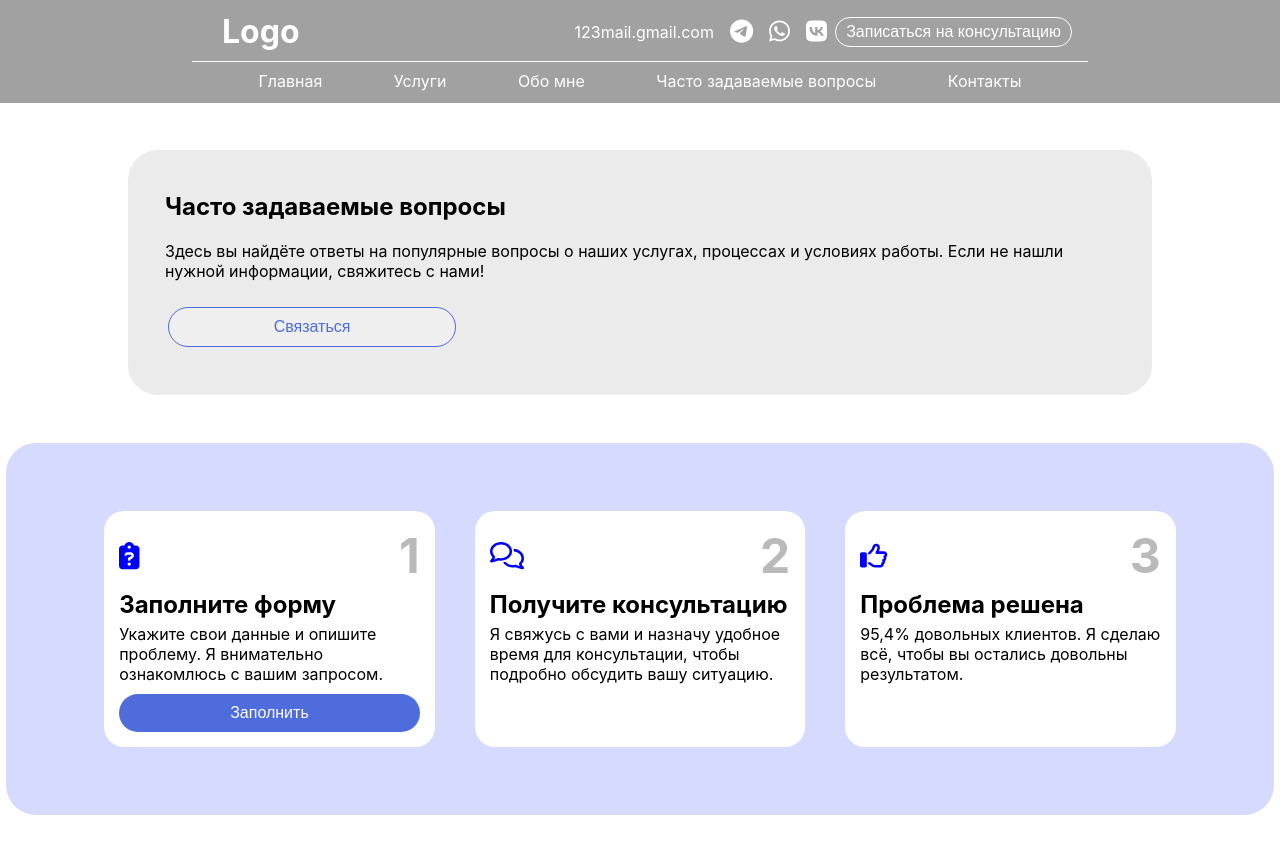
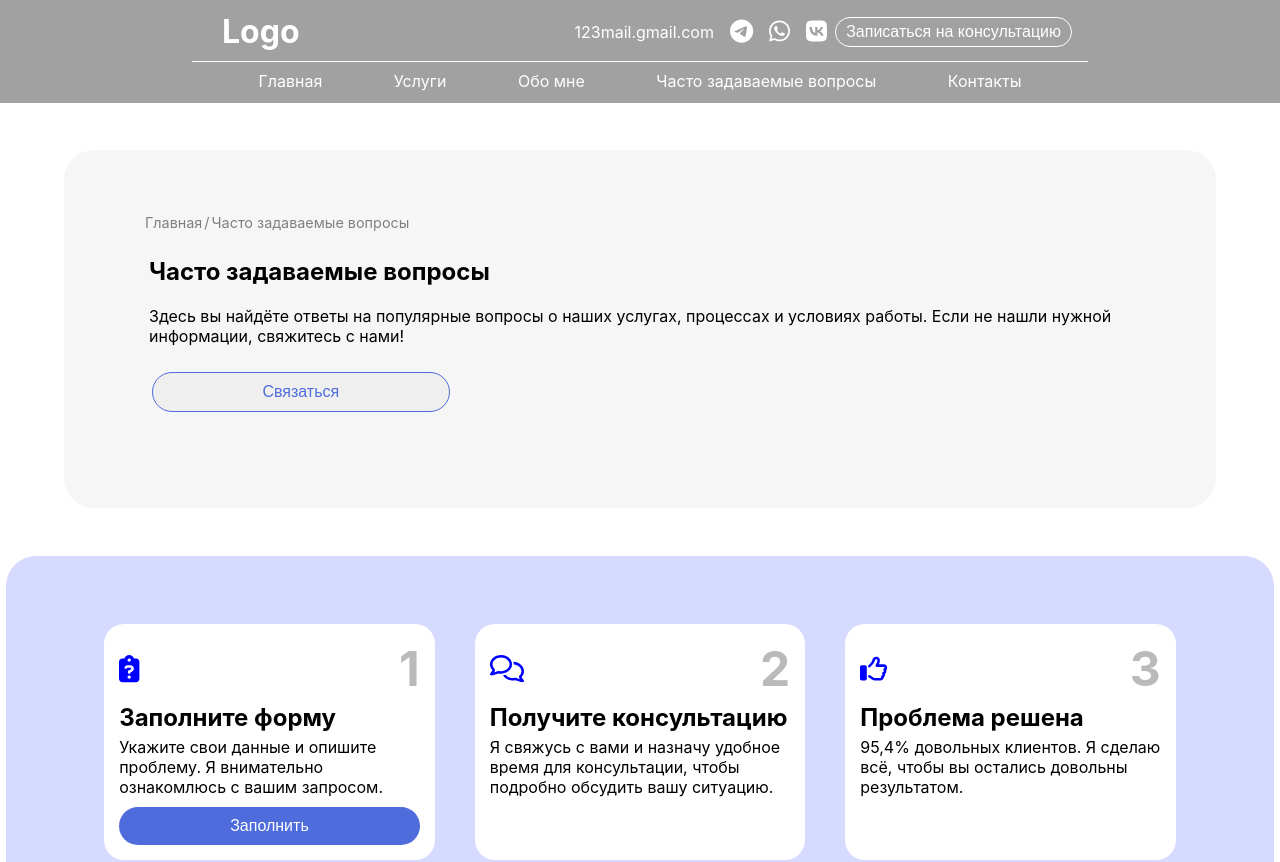
Before and after one commit to IIIWinterIII/lawyer-portfolio, a React (Create React App) app: page /#/FAQ in a window 1280 px wide. Shown: the top 862 px of the page. Built offline with nearby package versions, Linux system fonts and the light colour scheme.

Commit message:
revision FAQ

```diff
--- a/src/pages/FAQ.jsx
+++ b/src/pages/FAQ.jsx
@@ -6,11 +6,21 @@ import { faComments } from "@fortawesome/free-regular-svg-icons";
 import { faThumbsUp } from "@fortawesome/free-regular-svg-icons/faThumbsUp";
 import Accordion from "../components/Accordion";
 import ContactForm from "../components/ContactForm.jsx";
+import { Link } from "react-router-dom";
 
 function FAQ() {
   return (
     <section className="faq-component">
       <div className="top-main">
+        <div className="breadcrumbs">
+          <Link to="/" className="link">
+            Главная
+          </Link>
+          <p className="slash">/</p>
+          <Link to="/FAQ" className="link">
+          Часто задаваемые вопросы
+          </Link>
+        </div>
         <h1 className="title">Часто задаваемые вопросы</h1>
         <p className="subtitle">
           Здесь вы найдёте ответы на популярные вопросы о наших услугах,
--- a/src/styles/pages/FAQ.scss
+++ b/src/styles/pages/FAQ.scss
@@ -29,10 +29,28 @@
 
   .top-main {
     @include flex-column;
-    width: 80%;
-    padding: 2em;
-    background-color: rgba(128, 128, 128, 0.155);
+    width: 90%;
+    padding: 5em;
+    background-color: rgba(128, 128, 128, 0.074);
     border-radius: 30px;
+
+    // хлебные крошки
+    .breadcrumbs {
+      display: flex;
+      width: 90%;
+      margin: -1em 0 1em;
+
+      .link {
+        text-decoration: none;
+      }
+
+      .slash,
+      .link {
+        color: gray;
+        font-size: 0.9em;
+        padding: 0 1px;
+      }
+    }
 
     .title {
       padding: 10px 5px;
@@ -146,7 +164,6 @@
     align-items: center;
     border-radius: 30px 30px 0 0;
 
-
     .title-h1 {
       text-align: center;
       margin: 2em 0 -1em 0;
```
